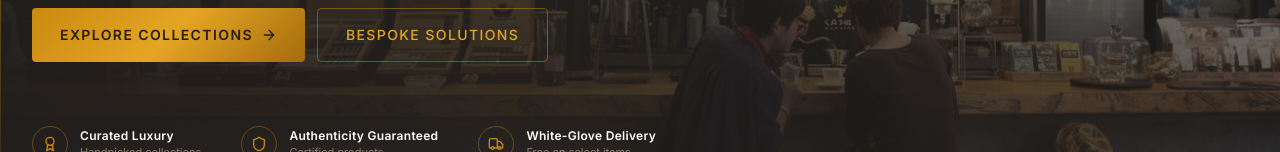
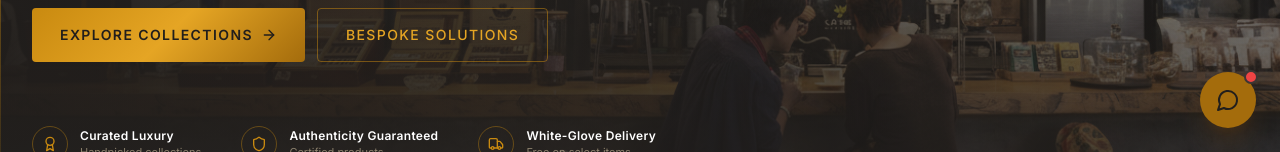
Before and after one commit to ejercitobee-ship-it/DLS-Belle1, a React (Vite) app: page / in a window 1280 px wide. Both pictures are taken after a click on the button 837 px from the left and 241 px from the top of the page. Shown: the part 648-800 px from the top of the page. Built offline with nearby package versions, Linux system fonts and the light colour scheme; no server answers; a web font is replaced by a local one.

Commit message:
feat: minimize lead popup to chat-style floating bubble on close

```diff
--- a/src/components/LeadPopup.tsx
+++ b/src/components/LeadPopup.tsx
@@ -1,5 +1,5 @@
 import { useState, useRef, useEffect } from 'react';
-import { X, ChevronUp, Send, CheckCircle, AlertCircle, Loader2 } from 'lucide-react';
+import { X, MessageCircle, Send, CheckCircle, AlertCircle, Loader2 } from 'lucide-react';
 
 interface LeadPopupProps {
   onClose: () => void;
@@ -27,11 +27,7 @@ export default function LeadPopup({ onClose, onMinimize, isMinimized, onRestore
       onClose();
       return;
     }
-    if ((name || email || phone)) {
-      onMinimize?.();
-      return;
-    }
-    onClose();
+    onMinimize?.();
   };
 
   const handleSubmit = async (e: React.FormEvent) => {
@@ -65,15 +61,25 @@ export default function LeadPopup({ onClose, onMinimize, isMinimized, onRestore
     }
   };
 
-  // Minimized floating button
+  // Minimized floating chat bubble
   if (isMinimized) {
     return (
       <button
         onClick={onRestore}
-        className="fixed bottom-6 right-6 z-[100] bg-gold-600 hover:bg-gold-500 text-charcoal-950 rounded-full p-3 shadow-lg shadow-gold-900/30 transition-all duration-300 hover:scale-110 animate-bounce"
+        className="fixed bottom-6 right-6 z-[100] group"
         aria-label="Open lead form"
       >
-        <ChevronUp className="w-5 h-5" />
+        {/* Tooltip */}
+        <div className="absolute bottom-full right-0 mb-2 whitespace-nowrap bg-charcoal-900 border border-gold-500/30 text-cream-100 text-xs px-3 py-1.5 rounded-lg opacity-0 group-hover:opacity-100 transition-opacity duration-200 shadow-lg">
+          Get Exclusive Access
+          <div className="absolute top-full right-4 -mt-px border-4 border-transparent border-t-gold-500/30" />
+        </div>
+        {/* Bubble */}
+        <div className="relative bg-gold-600 hover:bg-gold-500 text-charcoal-950 rounded-full p-4 shadow-xl shadow-gold-900/40 transition-all duration-300 hover:scale-105 hover:shadow-2xl hover:shadow-gold-900/50">
+          <MessageCircle className="w-6 h-6" />
+          {/* Notification dot */}
+          <span className="absolute -top-0.5 -right-0.5 w-3.5 h-3.5 bg-red-500 border-2 border-charcoal-900 rounded-full" />
+        </div>
       </button>
     );
   }
```
